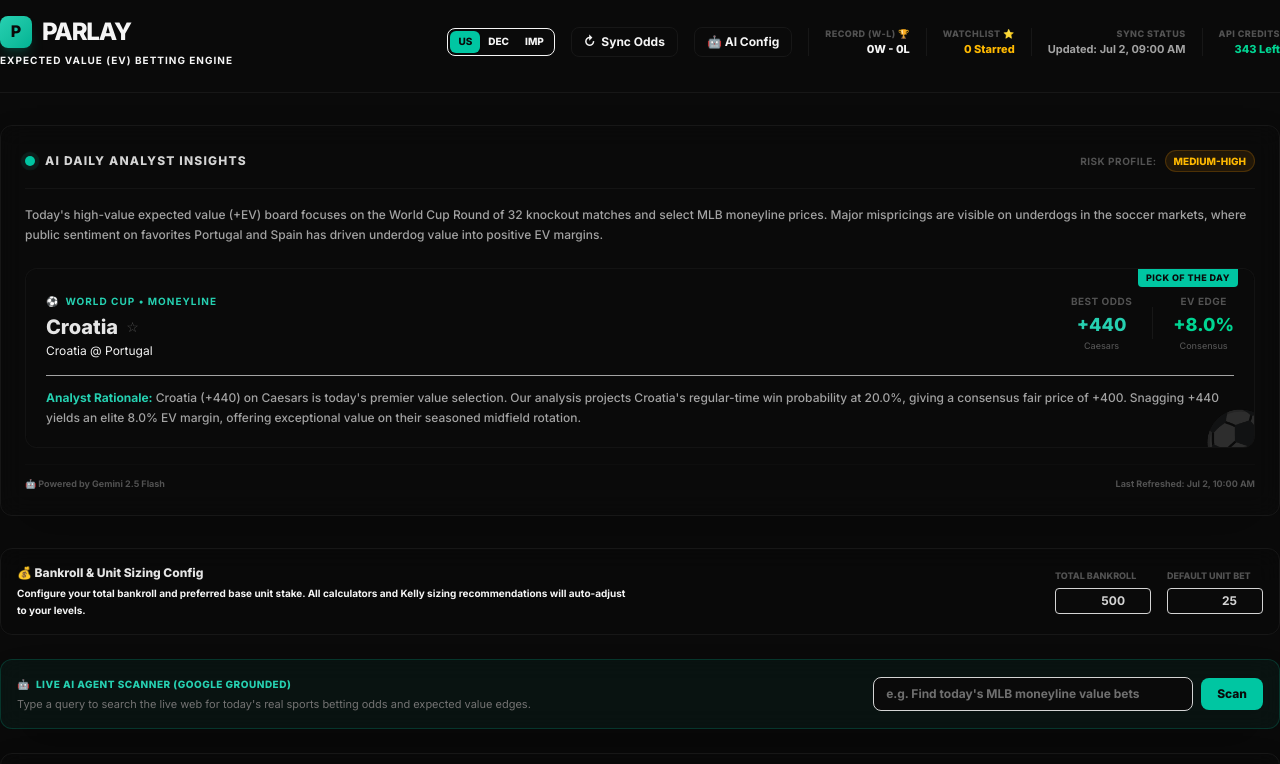
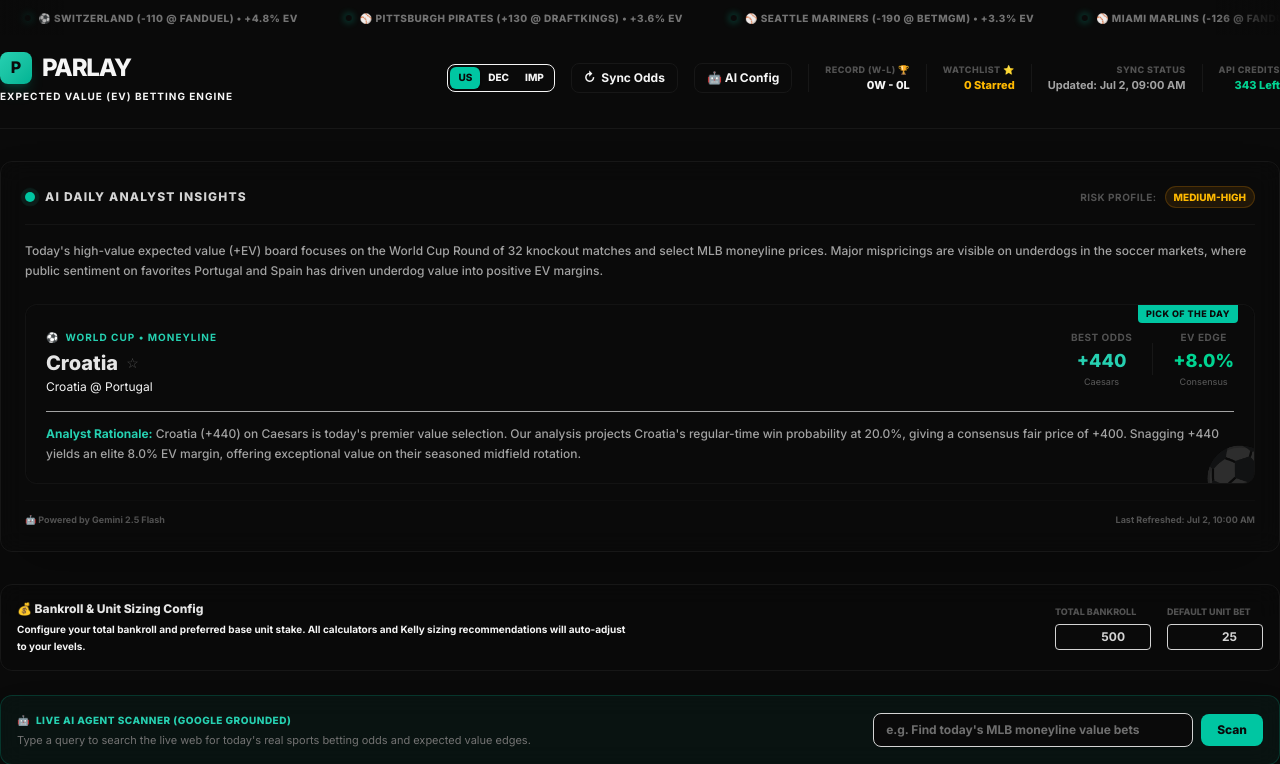
Before and after one commit to DylanGrow/Parlay, a website built with Vite: page index.html in a window 1280 px wide. Shown: the top 764 px of the page. Built offline with nearby package versions, Linux system fonts and the light colour scheme.

Commit message:
feat: implement continuous scrolling horizontal odds ticker

```diff
--- a/src/index.css
+++ b/src/index.css
@@ -196,3 +196,23 @@
   color: #00c6a2;
   text-shadow: 0 0 8px rgba(0, 198, 162, 0.4);
 }
+
+/* Continuous Horizontal Scrolling Ticker Styles */
+@keyframes ticker {
+  0% {
+    transform: translate3d(0, 0, 0);
+  }
+  100% {
+    transform: translate3d(-50%, 0, 0);
+  }
+}
+
+.animate-ticker {
+  display: flex;
+  width: max-content;
+  animation: ticker 40s linear infinite;
+}
+
+.animate-ticker:hover {
+  animation-play-state: paused;
+}
--- a/src/main.ts
+++ b/src/main.ts
@@ -2549,6 +2549,9 @@ function renderApp() {
   // Reset container and layout
   app.innerHTML = '';
 
+  // Render Horizontal Scrolling Stock-Exchange Odds Ticker
+  app.appendChild(renderOddsTicker(currentData));
+
   // Get active win/loss tracker record details for header bar
   const wins = trackedBets.filter(b => b.status === 'won').length;
   const losses = trackedBets.filter(b => b.status === 'lost').length;
@@ -2890,6 +2893,80 @@ function renderAiAgentSearchBox(): HTMLElement {
     });
   }, 0);
 
+  return container;
+}
+
+// Render Horizontal Scrolling Stock-Exchange Odds Ticker
+function renderOddsTicker(data: BetsData | null): HTMLElement {
+  const container = document.createElement('div');
+  container.className = 'w-full bg-neutral-950 border-b border-neutral-900 overflow-hidden relative h-9 flex items-center z-40 select-none';
+
+  const leftFade = document.createElement('div');
+  leftFade.className = 'absolute left-0 top-0 bottom-0 bg-gradient-to-r from-neutral-950 to-transparent w-16 z-10 pointer-events-none';
+  const rightFade = document.createElement('div');
+  rightFade.className = 'absolute right-0 top-0 bottom-0 bg-gradient-to-l from-neutral-950 to-transparent w-16 z-10 pointer-events-none';
+  container.appendChild(leftFade);
+  container.appendChild(rightFade);
+
+  const tickerContent = document.createElement('div');
+  tickerContent.id = 'odds-ticker-content';
+  tickerContent.className = 'flex whitespace-nowrap gap-12 animate-ticker text-[10px] font-black uppercase text-neutral-400 tracking-wider items-center';
+
+  let items: { text: string; betObj?: ValueBet }[] = [];
+
+  if (data && data.topValueBets && data.topValueBets.length > 0) {
+    data.topValueBets.forEach(b => {
+      const emoji = b.sport.toLowerCase().includes('soccer') || b.sport.toLowerCase().includes('world cup') ? '⚽' : b.sport.toLowerCase().includes('baseball') || b.sport.toLowerCase().includes('mlb') ? '⚾' : '🏀';
+      items.push({
+        text: `${emoji} ${b.outcome} (${formatOdds(b.bestPrice)} @ ${b.bestBookmakerTitle}) • +${(b.evPercent * 100).toFixed(1)}% EV`,
+        betObj: b
+      });
+    });
+  }
+
+  const generalLines = [
+    { text: '🏈 NFL • KC Chiefs -3.5 (-110) @ BAL Ravens +3.5 (-110)' },
+    { text: '🏈 NFL • SF 49ers ML (-145) @ PHI Eagles ML (+125)' },
+    { text: '⚾ MLB • NY Yankees ML (-115) @ BOS Red Sox ML (+105)' },
+    { text: '⚾ MLB • LA Dodgers -1.5 (-110) @ SD Padres +1.5 (-110)' },
+    { text: '⚽ Champions League • Real Madrid ML (+120) vs Man City ML (+210)' },
+    { text: '⚽ Premier League • Arsenal ML (-130) vs Chelsea ML (+340)' },
+    { text: '🎓 NCAA • Georgia Bulldogs ML (-190) @ Alabama Crimson Tide ML (+160)' },
+    { text: '🎓 NCAA • Ohio State ML (-210) @ Michigan Wolverines ML (+175)' }
+  ];
+
+  generalLines.forEach(g => {
+    items.push({ text: g.text });
+  });
+
+  const doubleItems = [...items, ...items];
+
+  doubleItems.forEach((item) => {
+    const itemEl = document.createElement('div');
+    itemEl.className = 'flex items-center gap-2';
+
+    const indicator = document.createElement('span');
+    if (item.betObj) {
+      indicator.className = 'w-1.5 h-1.5 rounded-full bg-emerald-450 shadow-[0_0_8px_#00c6a2] animate-pulse';
+      itemEl.classList.add('cursor-pointer', 'hover:text-primary-400', 'transition-colors');
+      itemEl.addEventListener('click', () => {
+        if (item.betObj) {
+          openComparisonModal(item.betObj);
+        }
+      });
+    } else {
+      indicator.className = 'w-1 h-1 rounded-full bg-neutral-600';
+    }
+
+    const textSpan = document.createElement('span');
+    textSpan.textContent = item.text;
+
+    itemEl.appendChild(indicator);
+    itemEl.appendChild(textSpan);
+    tickerContent.appendChild(itemEl);
+  });
+
+  container.appendChild(tickerContent);
   return container;
 }
 
```
